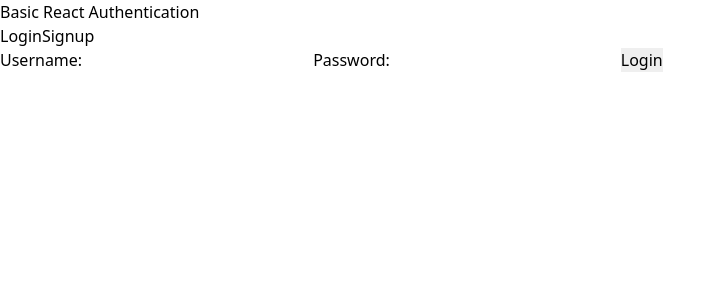
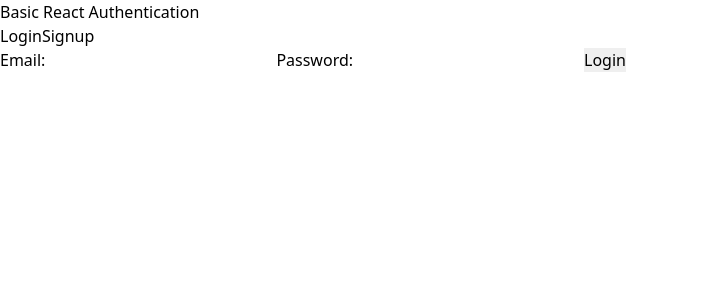
Before and after one commit to elisendamonserrat/account-tracking-frontend, a React (Create React App) app: page /login in a window 1280 px wide. Shown: the top 300 px of the page, without its empty margins (0-725 px from the left). Built offline with nearby package versions, Linux system fonts and the light colour scheme; no server answers.

Commit message:
Update signup and login forms, apliClient and AuthProvider routes - Updates the signup and login form according to the new user model. Also updates the AuthProvider signup and login methods and apiClient routes with the parameters needed to succesfully signup and login

```diff
--- a/src/lib/apiClient.js
+++ b/src/lib/apiClient.js
@@ -13,13 +13,13 @@
 	}
 
 	signup(user) {
-		const { username, password } = user;
-		return this.apiClient.post('/signup', { username, password }).then(({ data }) => data);
+		const { firstName, email, password } = user;
+		return this.apiClient.post('/signup', { firstName, email, password }).then(({ data }) => data);
 	}
 
 	login(user) {
-		const { username, password } = user;
-		return this.apiClient.post('/login', { username, password }).then(({ data }) => data);
+		const { email, password } = user;
+		return this.apiClient.post('/login', { email, password }).then(({ data }) => data);
 	}
 
 	logout() {
--- a/src/pages/Login.js
+++ b/src/pages/Login.js
@@ -6,16 +6,16 @@
   constructor(props) {
     super(props)
     this.state = {
-      username: "",
+      email: "",
       password: ""
     };
   }
 
   handleFormSubmit = event => {
     event.preventDefault();
-    const { username, password } = this.state;
+    const { email, password } = this.state;
     this.props.login({
-      username,
+      email,
       password
     })
   };
@@ -26,14 +26,14 @@
   };
 
   render() {
-    const { username, password } = this.state;
+    const { email, password } = this.state;
     return (
       <form onSubmit={this.handleFormSubmit}>
-        <label>Username:</label>
+        <label>Email:</label>
         <input
           type="text"
-          name="username"
-          value={username}
+          name="email"
+          value={email}
           onChange={this.handleChange}
         />
         <label>Password:</label>
--- a/src/pages/Signup.js
+++ b/src/pages/Signup.js
@@ -6,15 +6,16 @@
   constructor(props) {
     super(props)
     this.state = {
-    username: "",
+    firstName: "",
+    email: "",
     password: ""
   };
   }
 
   handleFormSubmit = event => {
     event.preventDefault();
-    const { username, password } = this.state;
-    this.props.signup({ username, password });
+    const { firstName, email, password } = this.state;
+    this.props.signup({  firstName, email, password });
   };
 
   handleChange = event => {
@@ -23,15 +24,22 @@
   };
 
   render() {
-    const { username, password } = this.state;
+    const {firstName, email, password } = this.state;
     return (
       <div>
         <form onSubmit={this.handleFormSubmit}>
-          <label>Username:</label>
+          <label>Firstname:</label>
           <input
             type="text"
-            name="username"
-            value={username}
+            name="firstName"
+            value={firstName}
+            onChange={this.handleChange}
+          />
+          <label>Email:</label>
+          <input
+            type="text"
+            name="email"
+            value={email}
             onChange={this.handleChange}
           />
           <label>Password:</label>
--- a/src/providers/AuthProvider.jsx
+++ b/src/providers/AuthProvider.jsx
@@ -52,14 +52,14 @@
     }
   }
 
-  login = async ({ username, password }) => {
+  login = async ({ email, password }) => {
 
     try {
       this.setState({
         status: 'loading',
         user: null,
       })
-      const user = await apiClient.login({ username, password })
+      const user = await apiClient.login({ email, password })
       this.setState({
         status: 'loggedIn',
         user,
@@ -73,13 +73,13 @@
     }
   }
 
-  signup = async ({ username, password }) => {
+  signup = async ({ firstName, email, password }) => {
     try {
       this.setState({
         status: 'loading',
         user: null,
       })
-      const user = await apiClient.signup({ username, password })
+      const user = await apiClient.signup({ firstName, email, password })
       console.log(user)
       this.setState({
         status: 'loggedIn',
```
